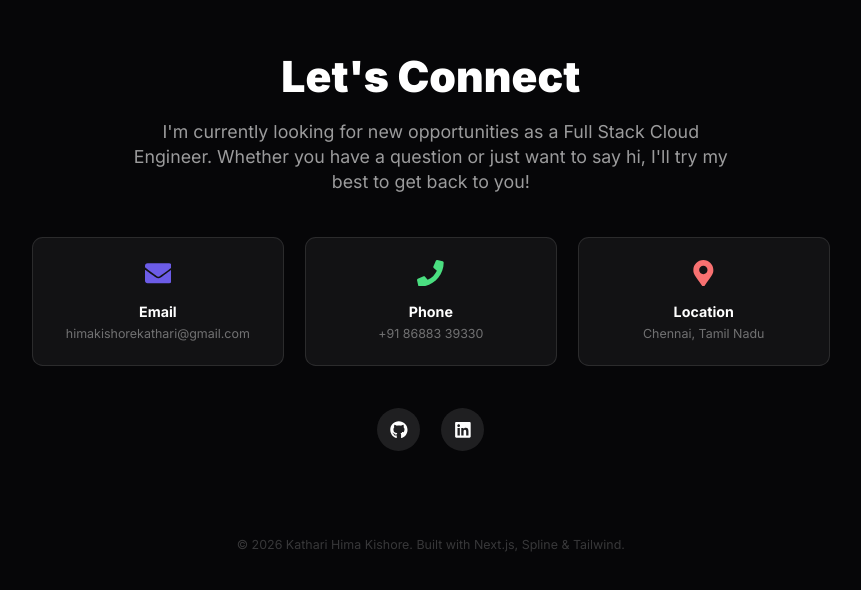
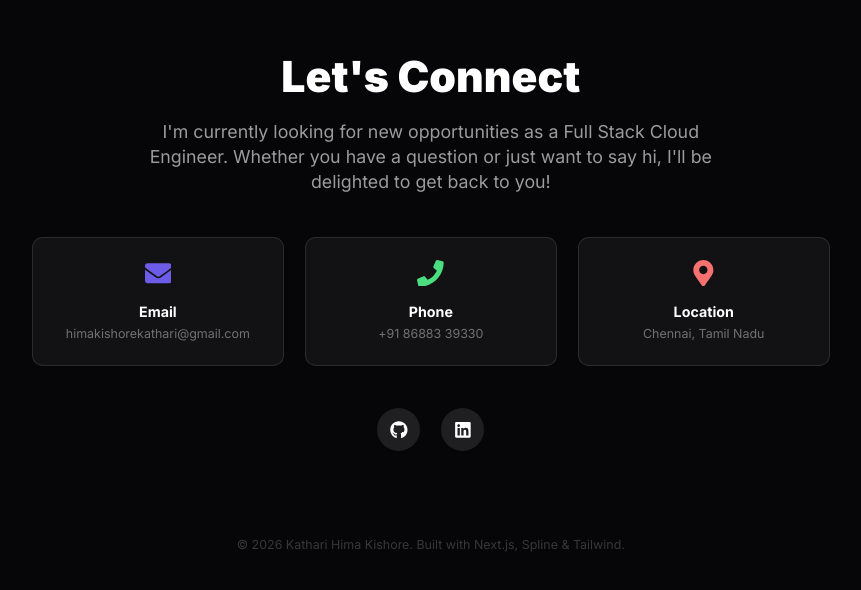
Before and after one commit to Kathari-Hima-kishore/Portfolio, a Next.js app: page / in a window 1280 px wide. Shown: the part 5861-6451 px from the top of the page, without its empty margins (210-1071 px from the left). Built offline with nearby package versions, Linux system fonts and the light colour scheme; no server answers.

Commit message:
Contact update

```diff
--- a/src/components/sections/ContactSection.tsx
+++ b/src/components/sections/ContactSection.tsx
@@ -21,7 +21,7 @@ export const ContactSection = memo(function ContactSection() {
             >
                 <h2 className="text-5xl font-black text-white mb-6">Let&apos;s Connect</h2>
                 <p className="text-xl text-white/60 mb-12 max-w-2xl mx-auto">
-                    I&apos;m currently looking for new opportunities as a Full Stack Cloud Engineer. Whether you have a question or just want to say hi, I&apos;ll try my best to get back to you!
+                    I&apos;m currently looking for new opportunities as a Full Stack Cloud Engineer. Whether you have a question or just want to say hi, I&apos;ll be delighted to get back to you!
                 </p>
 
                 <div className="grid grid-cols-1 md:grid-cols-3 gap-6 mb-12">
```
Also changed, not shown: 1 other file (tests, documents, lock files or other folders).
